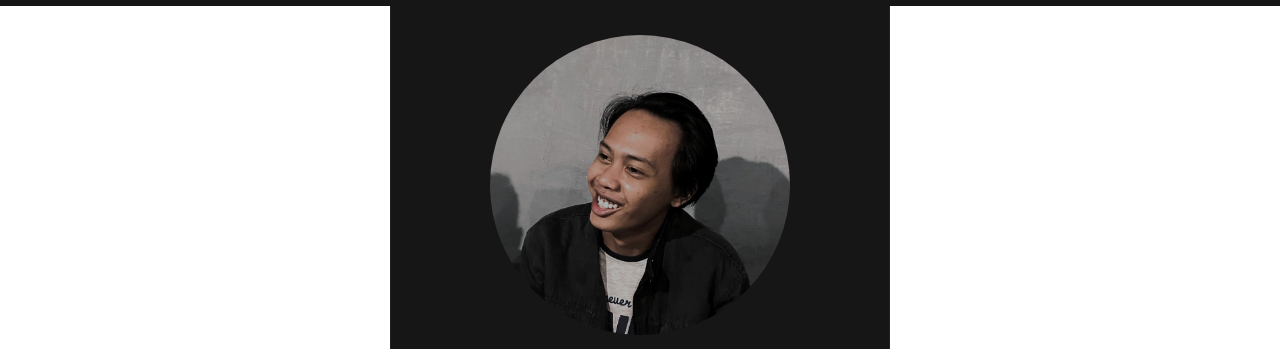
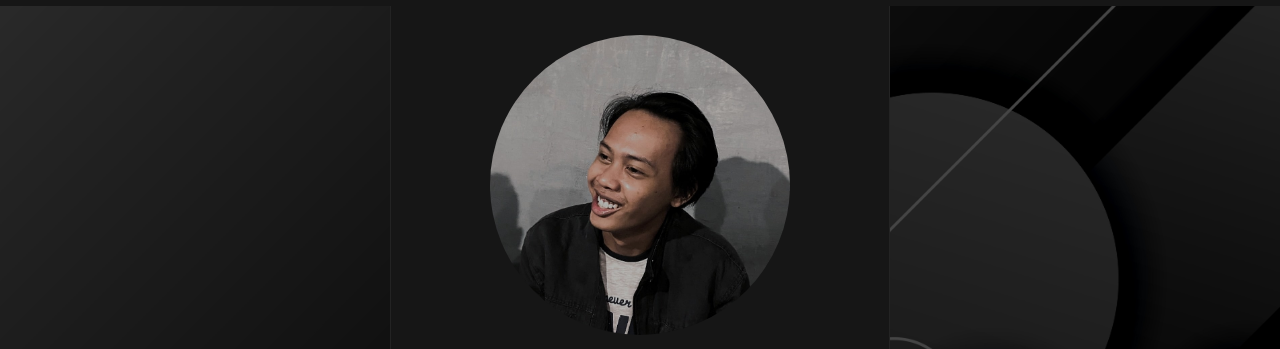
Before and after one commit to fauzangifari/miniproject-web, a plain HTML site: page index.html in a window 1280 px wide. Shown: the part 64-413 px from the top of the page. Drawn offline with Linux system fonts and the light colour scheme.

Commit message:
update last dah

```diff
--- a/src/css/style.css
+++ b/src/css/style.css
@@ -30,7 +30,7 @@ html {
 }
 
 body {
-    background-image: url(./src/img/background.jpg);
+    background-image: url(../img/background.jpg);
     background-attachment: fixed;
     background-position: center;
     background-repeat: no-repeat;
```
